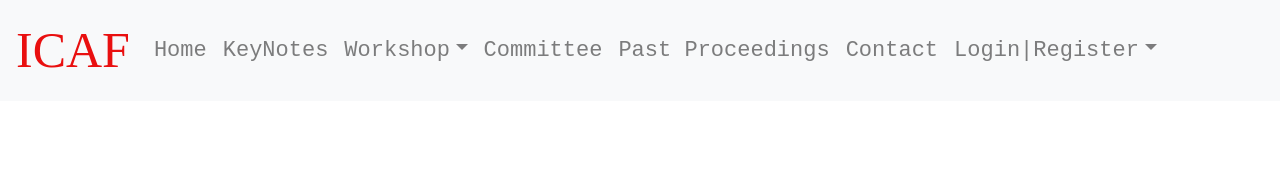
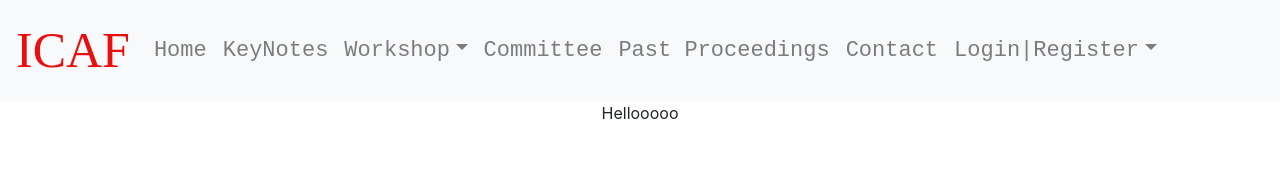
Before and after one commit to lahiruSanjeewa2971/AF-project-frontend, a React (Create React App) app: page /viewmoredetails in a window 1280 px wide. Shown: the top 191 px of the page. Built offline with nearby package versions, Linux system fonts and the light colour scheme; no server answers.

Commit message:
New commit new

```diff
--- a/src/App.js
+++ b/src/App.js
@@ -38,6 +38,7 @@ import NewConference from './components/pages/Editor/Conference/NewConference';
 import DisplayUsers from './components/pages/Editor/UsersDisplay/DisplayUsers';
 import ViewSingleConference from './components/pages/Editor/Conference/ViewSingleConference';
 import EditorViewAllWorkshops from './components/pages/Editor/Workshop/EditorViewAllWorkshops';
+import ViewMoreDetails from './components/pages/Editor/HomePageDisplay/ViewMoreDetails';
 
 
 function App() {
@@ -76,6 +77,7 @@ function App() {
         <Route path="/newConference" exact component={NewConference}/>
         <Route path="/displayUsers" exact component={DisplayUsers}/>
         <Route path="/viewallworkshopseditor" exact component={EditorViewAllWorkshops} />
+        <Route path="/viewmoredetails" exact component={ViewMoreDetails} />
 
       </Router>
     </div>
--- a/src/components/pages/Editor/DashBoard.js
+++ b/src/components/pages/Editor/DashBoard.js
@@ -16,6 +16,7 @@ function DashBoard(){
                 </Grid>
                 <Grid item xs={8} className="thirdgrid">
                     <Link to="/newConference"><button className="btn btn-outline-primary">New Conference</button></Link><br/>
+                    <Link to="/viewmoredetails">Click for more Details</Link>
                     {/*<Link to="/editor"><button className="btn btn-outline-primary">Create workshop</button><br/><br/><br/></Link>*/}
                     {/*<ViewConference/>*/}
                     {<EditorAllConferenceView/>}
--- a/src/components/pages/Editor/HomePageDisplay/HomePageDisplayConferences.js
+++ b/src/components/pages/Editor/HomePageDisplay/HomePageDisplayConferences.js
@@ -5,6 +5,7 @@ import Card from '@material-ui/core/Card';
 import CardHeader from '@material-ui/core/CardHeader';
 import CardContent from '@material-ui/core/CardContent';
 import { Typography } from '@material-ui/core';
+import { Link } from 'react-router-dom';
 
 function HomePageDisplayConferences(){
 
@@ -23,15 +24,18 @@ function HomePageDisplayConferences(){
     const ListAllConferences = (props) => {
         return(
             <div>
-                <Card style={{backgroundColor:'#b2dfdb'}}>
+                <Card style={{backgroundColor:'#e0f7fa'}}>
                     <CardHeader title={props.record.title}/>
                     <CardContent>
                         <Typography>
                             {props.record.date}
                         </Typography>
-                        <Typography>
+                        <Typography style={{paddingBottom:'3px'}}>
                             {props.record.note}
                         </Typography>
+                        {/*<button className="btn btn-outline-primary">Click for more Details</button>*/}
+                        <Link to="/viewmoredetails">Click for more Details</Link>
+
                     </CardContent>
                 </Card>
             </div>
--- /dev/null
+++ b/src/components/pages/Editor/HomePageDisplay/ViewMoreDetails.js
@@ -0,0 +1,10 @@
+import React from 'react';
+
+function ViewMoreDetails(){
+    return(
+        <div>
+            Hellooooo
+        </div>
+    )
+}
+export default ViewMoreDetails
```
